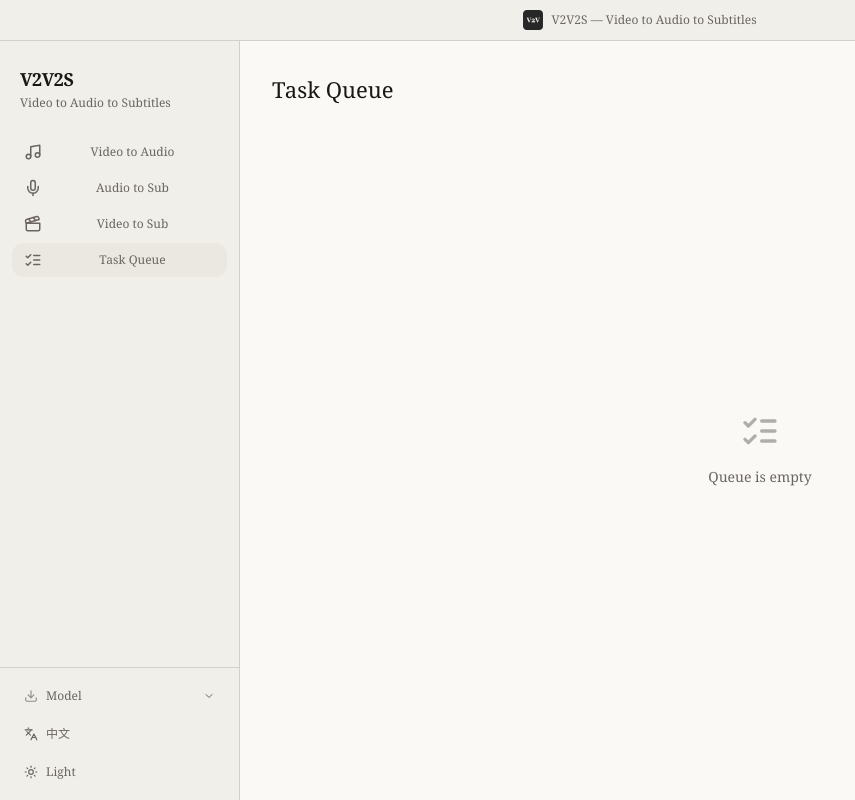
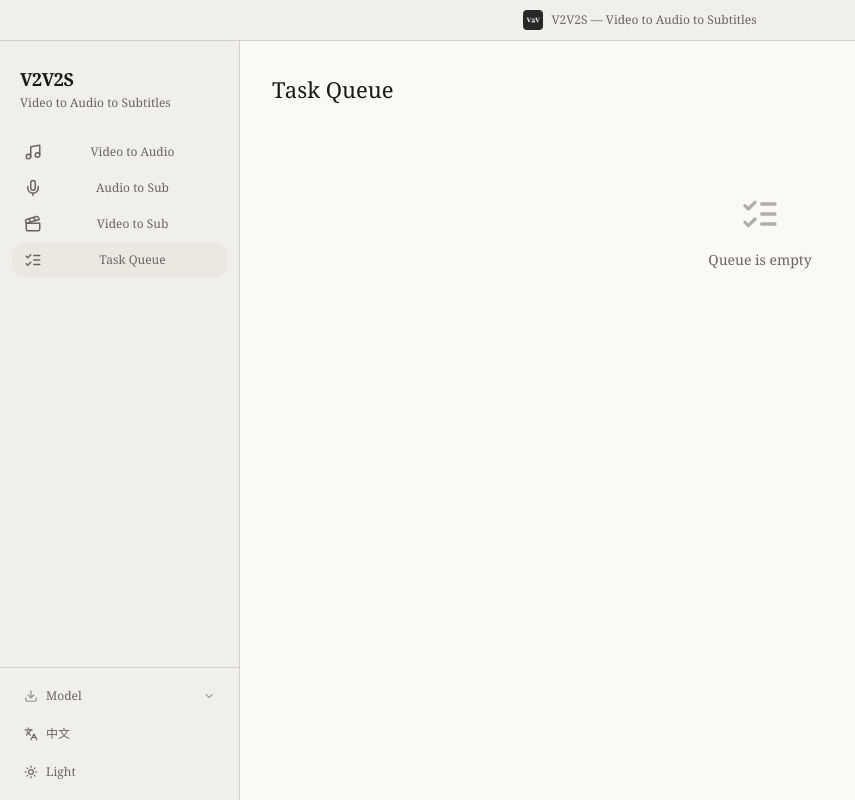
Before and after one commit to SupernovaATW/V2V2S, a React (Vite) app: page / in a window 1280 px wide. Both pictures are taken after a click on the button "Task Queue". Shown: the whole page, without its empty margins (0-855 px from the left). Built offline with nearby package versions, Linux system fonts and the light colour scheme.

Commit message:
fix: keep all panels mounted to prevent queue state loss on tab switch

```diff
--- a/src/renderer/App.tsx
+++ b/src/renderer/App.tsx
@@ -13,16 +13,6 @@
   const { t } = useTranslation();
   const [activePage, setActivePage] = useState('extract');
   const [selectedModel, setSelectedModel] = useState('small');
-
-  const renderPage = () => {
-    switch (activePage) {
-      case 'extract':      return <AudioExtractionPanel key="extract" modelId={selectedModel} />;
-      case 'audioToSub':   return <TranscriptionPanel key="audioToSub" modelId={selectedModel} />;
-      case 'videoToSub':   return <VideoToSubPanel key="videoToSub" modelId={selectedModel} />;
-      case 'queue':        return <QueuePanel key="queue" />;
-      default:             return <AudioExtractionPanel key="extract" modelId={selectedModel} />;
-    }
-  };
 
   return (
     <div className="h-full flex flex-col bg-[var(--bg-primary)]">
@@ -41,7 +31,18 @@
           onModelChange={setSelectedModel}
         />
         <main className="flex-1 overflow-hidden bg-[var(--bg-primary)]">
-          {renderPage()}
+          <div className={activePage === 'extract' ? '' : 'hidden'}>
+            <AudioExtractionPanel modelId={selectedModel} />
+          </div>
+          <div className={activePage === 'audioToSub' ? '' : 'hidden'}>
+            <TranscriptionPanel modelId={selectedModel} />
+          </div>
+          <div className={activePage === 'videoToSub' ? '' : 'hidden'}>
+            <VideoToSubPanel modelId={selectedModel} />
+          </div>
+          <div className={activePage === 'queue' ? '' : 'hidden'}>
+            <QueuePanel />
+          </div>
         </main>
       </div>
     </div>
```
